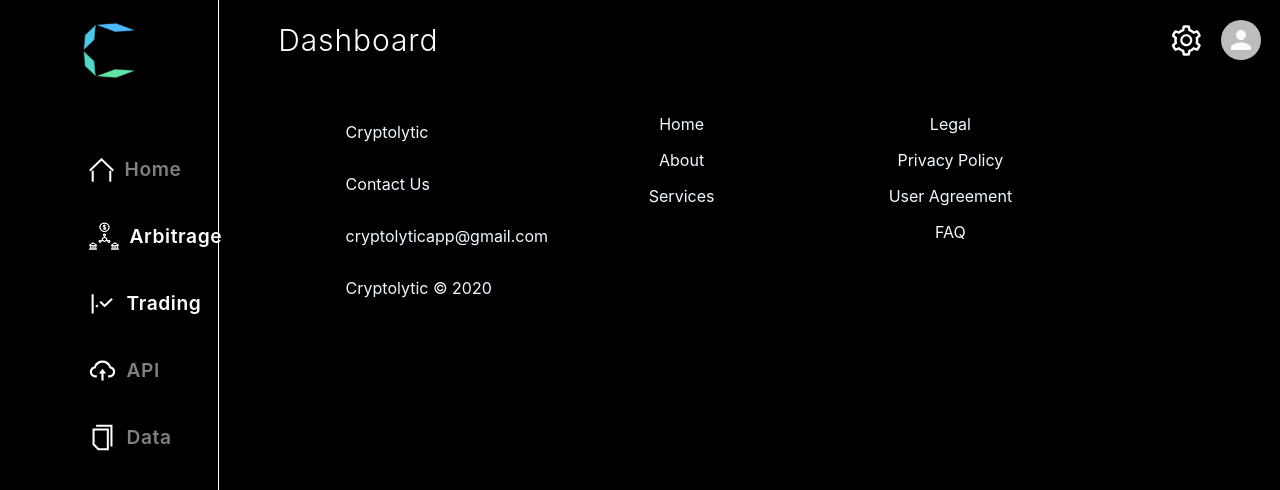
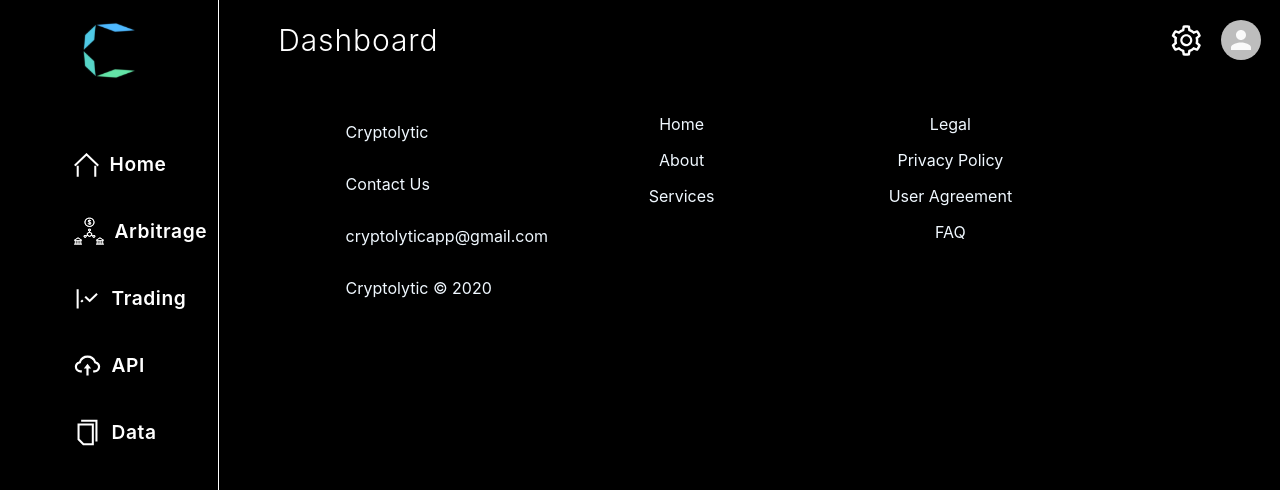
Before and after one commit to BloomTech-Labs/cryptolytic-fe, a React (Create React App) app: page / in a window 1280 px wide. Shown: the top 490 px of the page. Built offline with nearby package versions, Linux system fonts and the light colour scheme.

Commit message:
Fixed NavMenuBar to include both tooltip and the proper active menuitem cursor code. Also made slight adjustment to NavMenuBar's margin.

```diff
--- a/src/Components/NavigationBar.js
+++ b/src/Components/NavigationBar.js
@@ -36,7 +36,7 @@ const useStyles = makeStyles(theme => ({
     alignItems: "center",
     flexDirection: "column",
     color: "#FFFFFF",
-    marginLeft: 25
+    marginLeft: 15
   },
   navBarMenuText: {
     width: "100%",
@@ -47,7 +47,7 @@ const useStyles = makeStyles(theme => ({
     letterSpacing: "0.03em",
     display: "flex",
     textDecoration: "none",
-    color: "#fff"
+    color: "#fff",
   },
   navBarMenuTextDisabled: {
     width: "100%",
@@ -109,15 +109,14 @@ function NavigationBar() {
             e.status === 'inactive' ? (
              <AlertDialog
               button={
-                <NavLink to={'/arbitrage-dashboard'} className={classes.navBarMenuTextDisabled}>
-                  <div className={classes.navBarMenuTextCursor}>
+                <NavLink activeClassName={classes.navBarMenuTextCursorActive} to={e.link} className={classes.navBarMenuText}>
                   <div className={classes.navBarMenuButton}>
                     <img
                       className={classes.navBarMenuIcon}
+                      style={{ margin: "0px 10px", marginLeft: 50 }}
                       src={e.logo}
                     />
                     {e.name}
-                    </div>
                   </div>
                 </NavLink>
               }
@@ -126,16 +125,13 @@ function NavigationBar() {
             />
             ) : (
              <div style={{ all: 'inherit' }}>
-               <NavLink to={e.link} className={classes.navBarMenuText}>
-                <div className={classes.navBarMenuTextCursor}>
+               <NavLink activeClassName={classes.navBarMenuTextCursorActive} to={e.link} className={classes.navBarMenuText}>
                   <div className={classes.navBarMenuButton}>
                     <img
                       className={classes.navBarMenuIcon}
                       src={e.logo}
                     />
                     {e.name}
-                  </div>
-
                   </div>
               </NavLink>
              </div>
```
Lines whose indentation alone changed are shown as unchanged.
